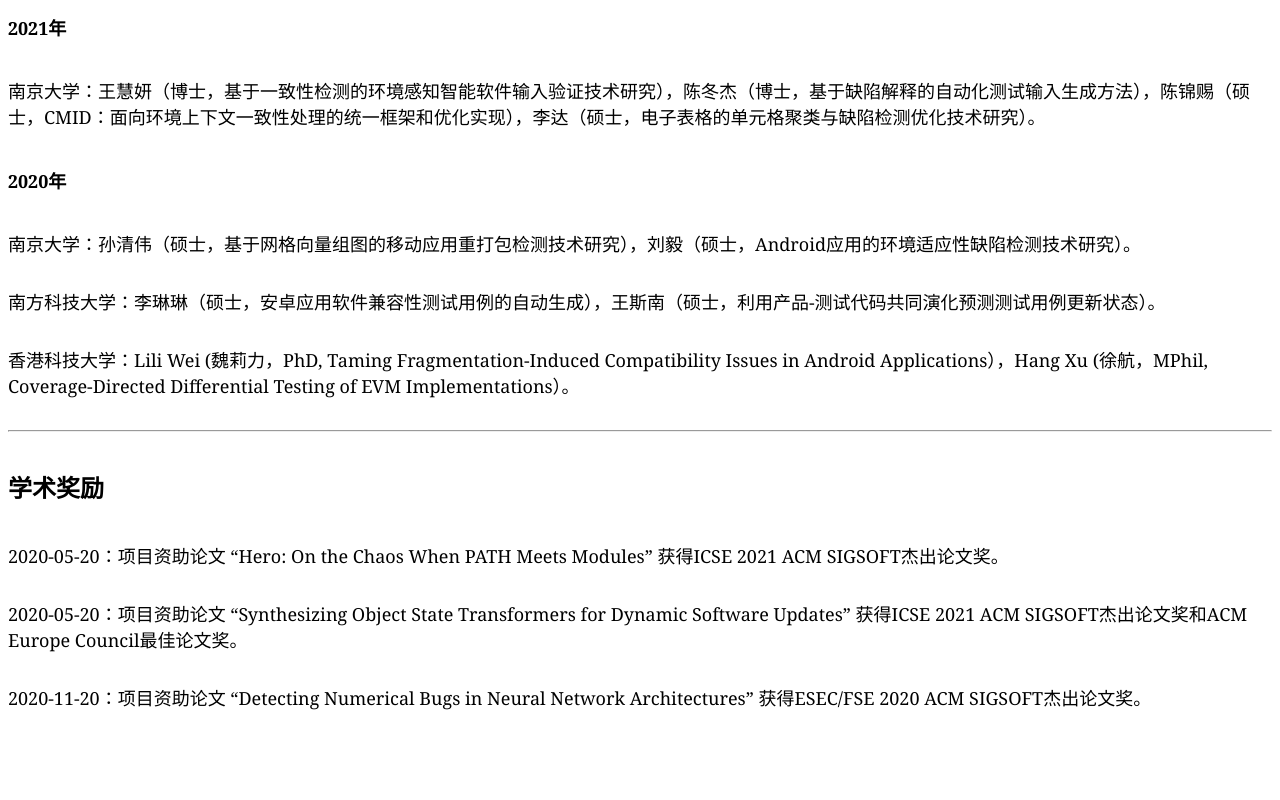
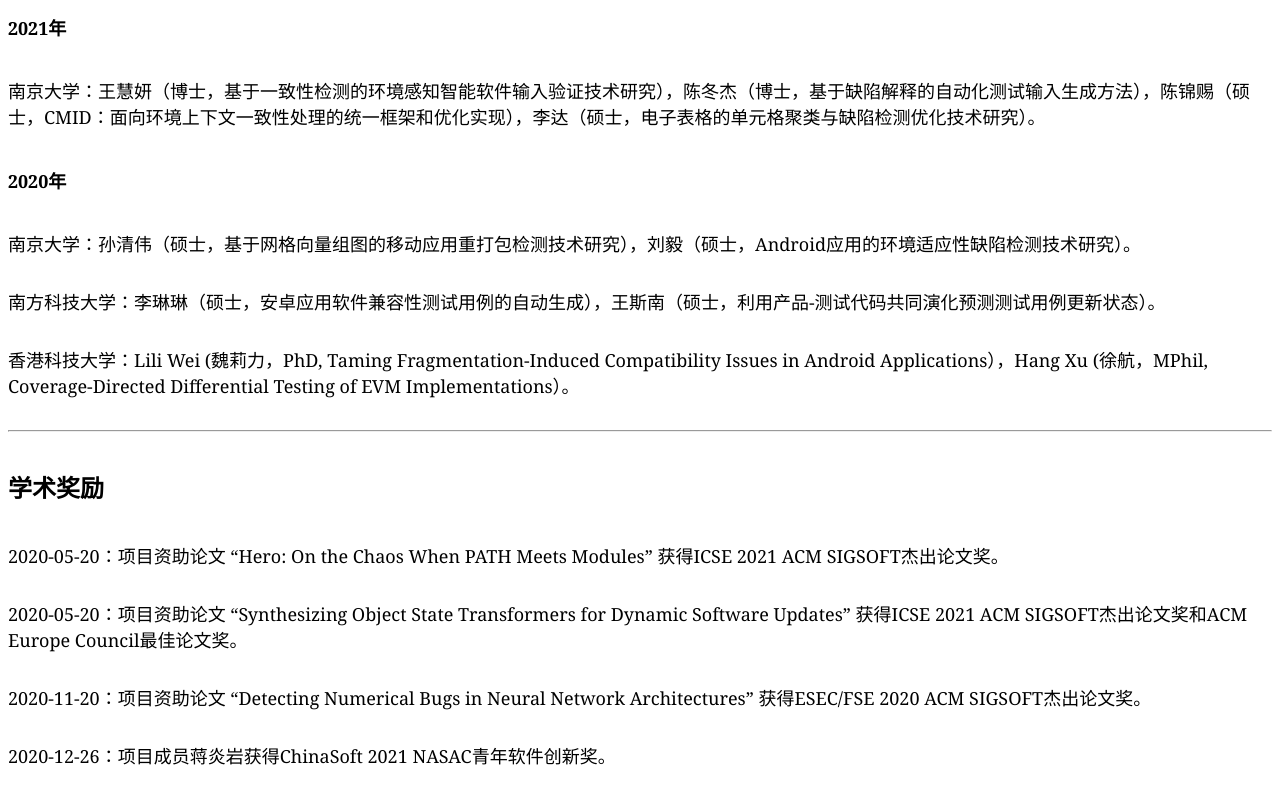
Before and after one commit to 61932021/61932021.github.io, a plain HTML site: page results/index.html in a window 1280 px wide. Shown: the part 2304-3104 px from the top of the page. Before the commit the page ends 3046 px from the top, so only its background shows below. Drawn offline with Linux system fonts and the light colour scheme; a script that the page names is missing.

Commit message:
Update index.html

```diff
--- a/results/index.html
+++ b/results/index.html
@@ -112,6 +112,7 @@
 
 <p><font size="4" face="Georgia"> 2020-11-20：项目资助论文 “Detecting Numerical Bugs in Neural Network Architectures” 获得ESEC/FSE 2020 ACM SIGSOFT杰出论文奖。</font></p>
 
+<p><font size="4" face="Georgia"> 2020-12-26：项目成员蒋炎岩获得ChinaSoft 2021 NASAC青年软件创新奖。</font></p>
 
  </article>
 
```
